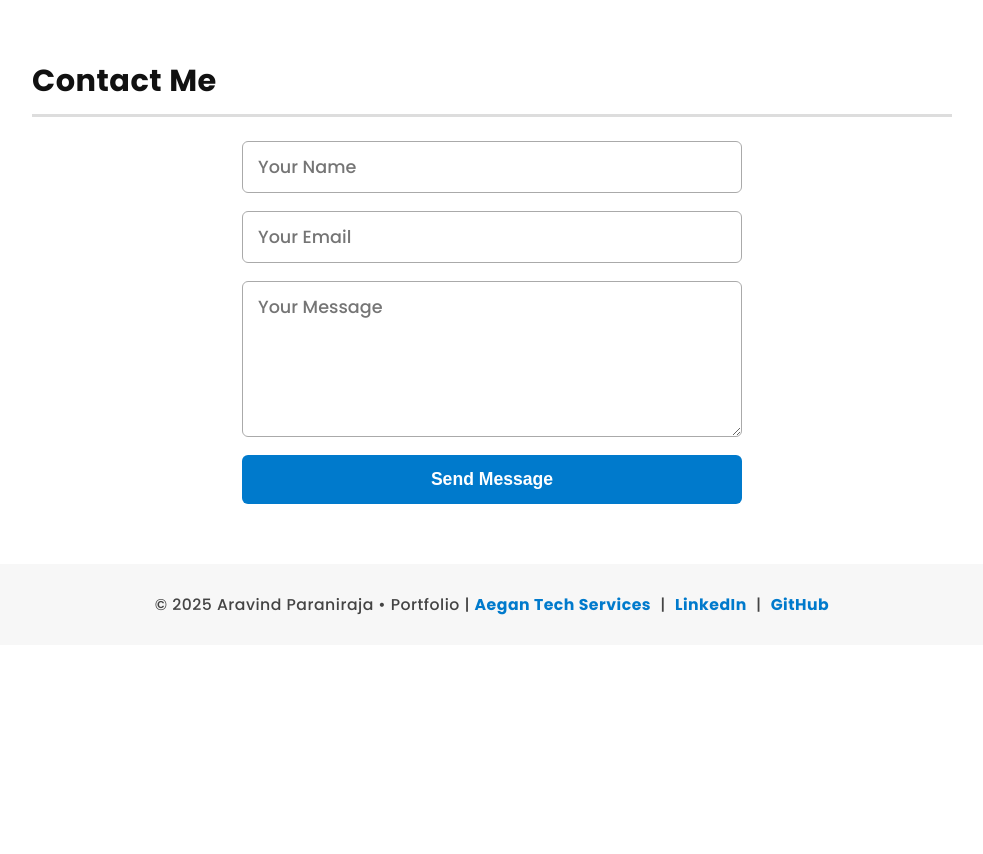
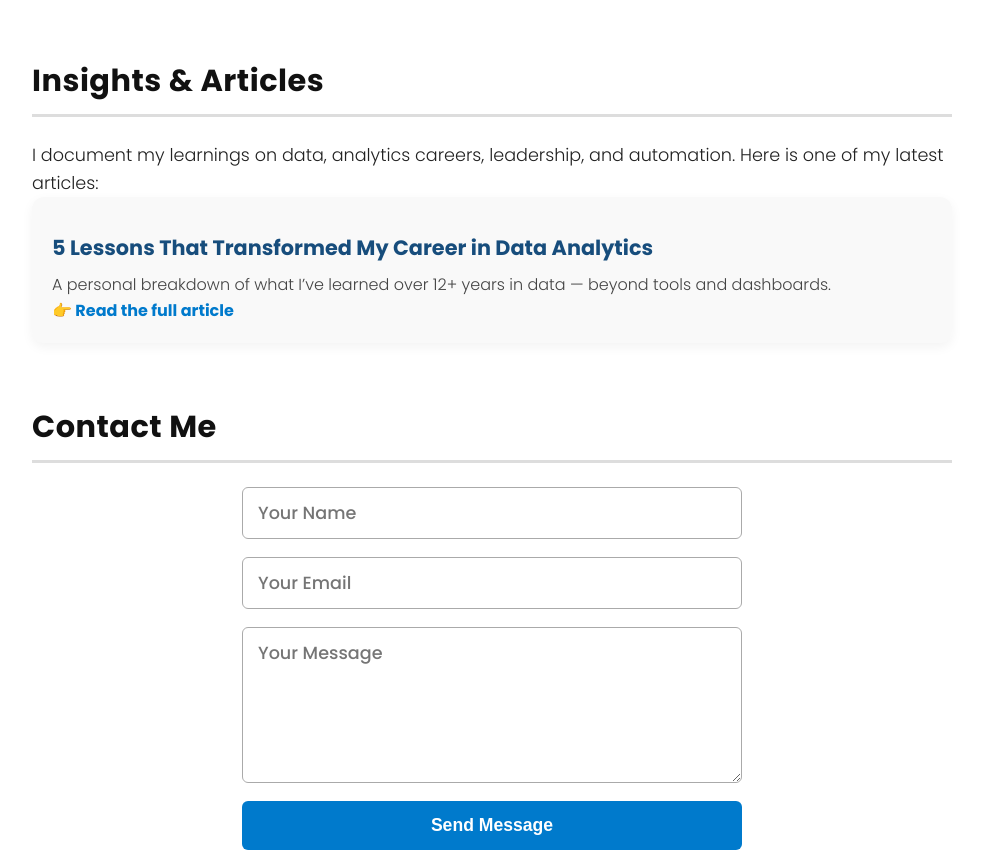
Before and after one commit to Aravind1089/aravind-portfolio, a plain HTML site: page index.html in a window 1280 px wide. Shown: the part 4466-5320 px from the top of the page, without its empty margins (148-1131 px from the left). Before the commit the page ends 5111 px from the top, so only its background shows below. Drawn offline with nearby package versions, Linux system fonts and the light colour scheme.

Commit message:
Add files via upload

```diff
--- a/index.html
+++ b/index.html
@@ -745,6 +745,23 @@
   <p>Currently shaping my dream venture, 'Aegan' — a future-ready brand delivering intelligent business solutions through AI agents, advanced business intelligence, automation, and creative video services. Combining years of expertise with a vision to empower businesses through innovation. know more: <a href="https://aravind1089.github.io/homepage/" target="_blank" rel="noopener">Aegan Tech Services</a></p>
 </section>
 
+<section id="insights" tabindex="0" aria-label="Insights and Articles section" data-aos="fade-up">
+  <h2>Insights & Articles</h2>
+  <p>I document my learnings on data, analytics careers, leadership, and automation. Here is one of my latest articles:</p>
+
+  <article class="project" tabindex="0">
+    <h3>5 Lessons That Transformed My Career in Data Analytics</h3>
+    <p>A personal breakdown of what I’ve learned over 12+ years in data — beyond tools and dashboards.</p>
+
+    <p>
+      <a href="data-career-lessons.html" target="_blank" rel="noopener" style="color:var(--primary);font-weight:600;">
+        👉 Read the full article
+      </a>
+    </p>
+  </article>
+</section>
+
+
 <section id="contact" tabindex="0" aria-label="Contact form section" data-aos="fade-up">
   <h2>Contact Me</h2>
   <form class="contact-form" action="https://formsubmit.co/aravind.paraniraja@gmail.com" method="POST" aria-label="Contact form to reach Aravind Paraniraja">
```
